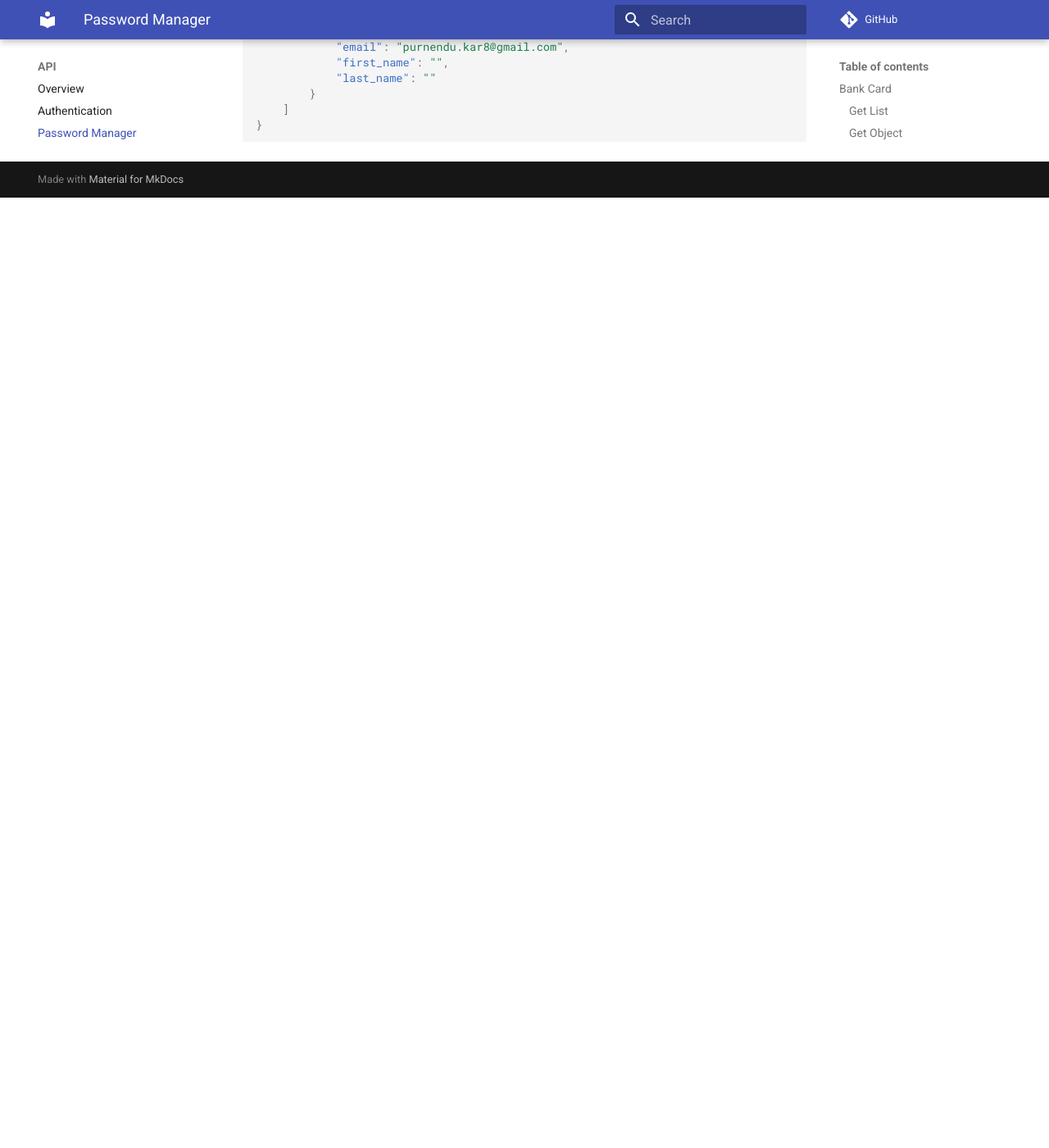
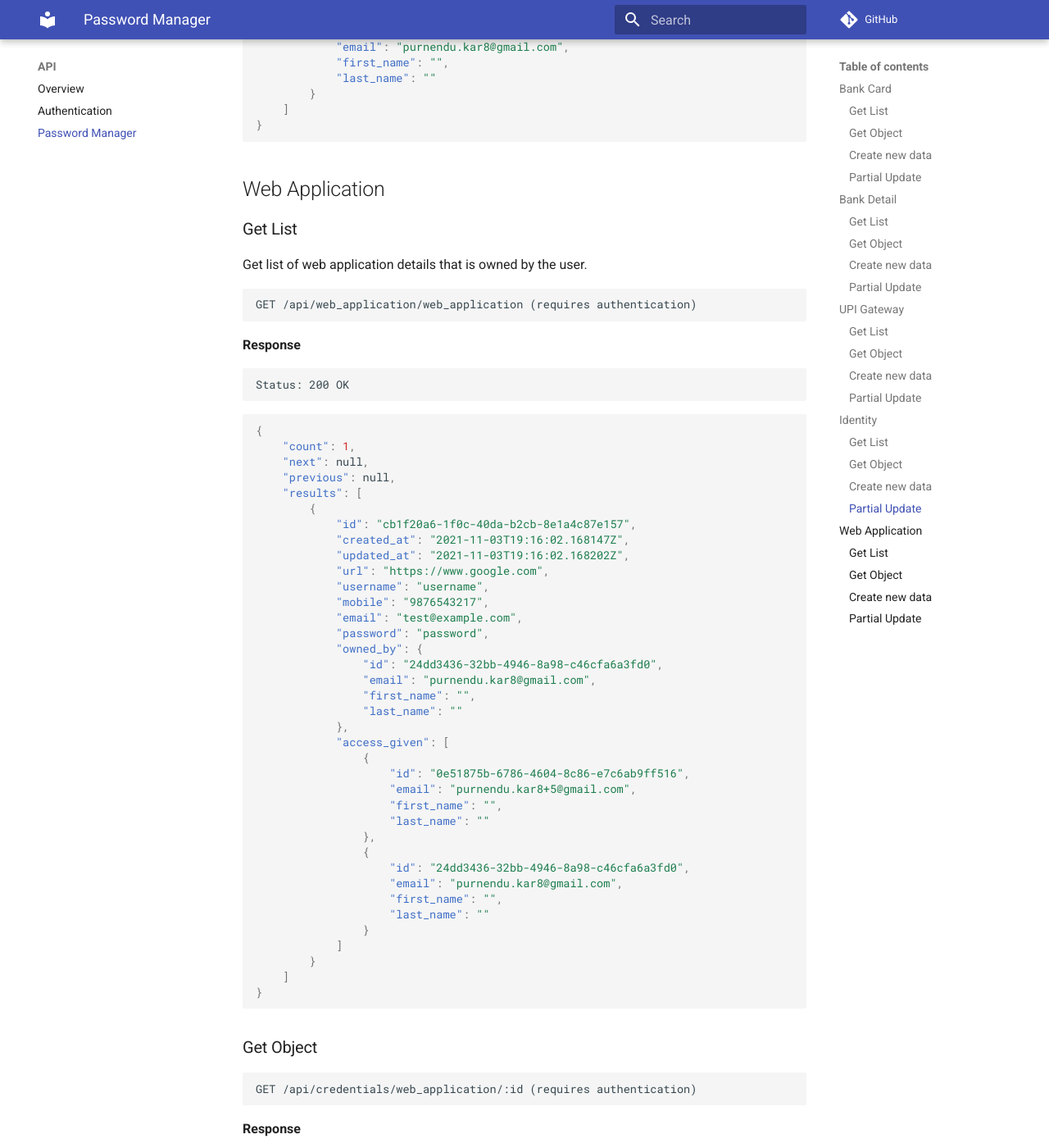
Before and after one commit to purnendukar/PassCave-backend, an MkDocs documentation site: the page built from docs/api/2-credential.md, in a window 1280 px wide and 1400 px high, scrolled down 19065 px. Shown: the whole window at 82% size. Built offline with MkDocs 1.6.1 and Material for MkDocs 9.7.7, drawn with Linux system fonts in a browser that asks for light colours; comment, search, counter and statistics services are not loaded; before the commit the page ends 19306 px from its top, so only the background shows below that; some of the changed text lies outside the part shown.

Commit message:
feat: web application api doc

````diff
--- a/docs/api/2-credential.md
+++ b/docs/api/2-credential.md
@@ -701,7 +701,7 @@
 Get list of identity details that is owned by the user.
 
 ```
-GET /api/credentials/upi_gateway (requires authentication)
+GET /api/credentials/identity (requires authentication)
 ```
 
 **Response**
@@ -906,3 +906,234 @@
     ]
 }
 ```
+
+
+## Web Application
+
+### Get List
+Get list of web application details that is owned by the user.
+
+```
+GET /api/web_application/web_application (requires authentication)
+```
+
+**Response**
+```
+Status: 200 OK
+```
+```json
+{
+    "count": 1,
+    "next": null,
+    "previous": null,
+    "results": [
+        {
+            "id": "cb1f20a6-1f0c-40da-b2cb-8e1a4c87e157",
+            "created_at": "2021-11-03T19:16:02.168147Z",
+            "updated_at": "2021-11-03T19:16:02.168202Z",
+            "url": "https://www.google.com",
+            "username": "username",
+            "mobile": "9876543217",
+            "email": "test@example.com",
+            "password": "password",
+            "owned_by": {
+                "id": "24dd3436-32bb-4946-8a98-c46cfa6a3fd0",
+                "email": "purnendu.kar8@gmail.com",
+                "first_name": "",
+                "last_name": ""
+            },
+            "access_given": [
+                {
+                    "id": "0e51875b-6786-4604-8c86-e7c6ab9ff516",
+                    "email": "purnendu.kar8+5@gmail.com",
+                    "first_name": "",
+                    "last_name": ""
+                },
+                {
+                    "id": "24dd3436-32bb-4946-8a98-c46cfa6a3fd0",
+                    "email": "purnendu.kar8@gmail.com",
+                    "first_name": "",
+                    "last_name": ""
+                }
+            ]
+        }
+    ]
+}
+```
+
+### Get Object
+
+```
+GET /api/credentials/web_application/:id (requires authentication)
+```
+
+**Response**
+```
+Status: 200 OK
+```
+```json
+{
+    "id": "cb1f20a6-1f0c-40da-b2cb-8e1a4c87e157",
+    "created_at": "2021-11-03T19:16:02.168147Z",
+    "updated_at": "2021-11-03T19:16:02.168202Z",
+    "url": "https://www.google.com",
+    "username": "username",
+    "mobile": "9876543217",
+    "email": "test@example.com",
+    "password": "password",
+    "owned_by": {
+        "id": "24dd3436-32bb-4946-8a98-c46cfa6a3fd0",
+        "email": "purnendu.kar8@gmail.com",
+        "first_name": "",
+        "last_name": ""
+    },
+    "access_given": [
+        {
+            "id": "0e51875b-6786-4604-8c86-e7c6ab9ff516",
+            "email": "purnendu.kar8+5@gmail.com",
+            "first_name": "",
+            "last_name": ""
+        },
+        {
+            "id": "24dd3436-32bb-4946-8a98-c46cfa6a3fd0",
+            "email": "purnendu.kar8@gmail.com",
+            "first_name": "",
+            "last_name": ""
+        }
+    ]
+}
+```
+
+### Create new data
+
+```
+POST /api/credentials/web_application (requires authentication)
+```
+
+**Parameters**
+
+Name     | Description
+---------|-------------------------------------
+username | Username used for the website login
+mobile | Mobile number used for the website login
+email | Email used for the website login
+url | Website URL
+access_given | List of user ids who can access this credential
+
+**Request**
+```json
+{
+    "username": "username",
+    "mobile": "9876543217",
+    "email": "test@example.com",
+    "password": "password",
+    "url": "https://www.google.com",
+    "access_given": [
+        "0e51875b-6786-4604-8c86-e7c6ab9ff516",
+        "24dd3436-32bb-4946-8a98-c46cfa6a3fd0"
+    ]
+}
+```
+
+**Response**
+```
+Status: 201 Created
+```
+```json
+{
+    "id": "c0750631-8b00-4a8b-80d3-06e12c898e78",
+    "created_at": "2021-11-03T19:18:40.829896Z",
+    "updated_at": "2021-11-03T19:18:40.829940Z",
+    "url": "https://www.google.com",
+    "username": "username",
+    "mobile": "9876543217",
+    "email": "test@example.com",
+    "password": "password",
+    "owned_by": {
+        "id": "24dd3436-32bb-4946-8a98-c46cfa6a3fd0",
+        "email": "purnendu.kar8@gmail.com",
+        "first_name": "",
+        "last_name": ""
+    },
+    "access_given": [
+        {
+            "id": "0e51875b-6786-4604-8c86-e7c6ab9ff516",
+            "email": "purnendu.kar8+5@gmail.com",
+            "first_name": "",
+            "last_name": ""
+        },
+        {
+            "id": "24dd3436-32bb-4946-8a98-c46cfa6a3fd0",
+            "email": "purnendu.kar8@gmail.com",
+            "first_name": "",
+            "last_name": ""
+        }
+    ]
+}
+```
+
+### Partial Update
+
+```
+PATCH /api/credentials/web_application/:id (requires authentication)
+```
+
+**Parameters**
+
+Name     | Description
+---------|-------------------------------------
+username | Username used for the website login
+mobile | Mobile number used for the website login
+email | Email used for the website login
+url | Website URL
+access_given | List of user ids who can access this credential
+
+**Request**
+```json
+{
+    "id_name": "IDName",
+    "id_number": "IDNumber",
+    "image": null,
+    "access_given": [
+        "0e51875b-6786-4604-8c86-e7c6ab9ff516",
+        "24dd3436-32bb-4946-8a98-c46cfa6a3fd0"
+    ]
+}
+```
+
+**Response**
+```
+Status: 200 OK
+```
+```json
+{
+    "id": "c0750631-8b00-4a8b-80d3-06e12c898e78",
+    "created_at": "2021-11-03T19:18:40.829896Z",
+    "updated_at": "2021-11-03T19:19:56.161358Z",
+    "url": "https://www.google.com",
+    "username": "username",
+    "mobile": "9876543217",
+    "email": "test@example.com",
+    "password": "password",
+    "owned_by": {
+        "id": "24dd3436-32bb-4946-8a98-c46cfa6a3fd0",
+        "email": "purnendu.kar8@gmail.com",
+        "first_name": "",
+        "last_name": ""
+    },
+    "access_given": [
+        {
+            "id": "0e51875b-6786-4604-8c86-e7c6ab9ff516",
+            "email": "purnendu.kar8+5@gmail.com",
+            "first_name": "",
+            "last_name": ""
+        },
+        {
+            "id": "24dd3436-32bb-4946-8a98-c46cfa6a3fd0",
+            "email": "purnendu.kar8@gmail.com",
+            "first_name": "",
+            "last_name": ""
+        }
+    ]
+}
+```
````
